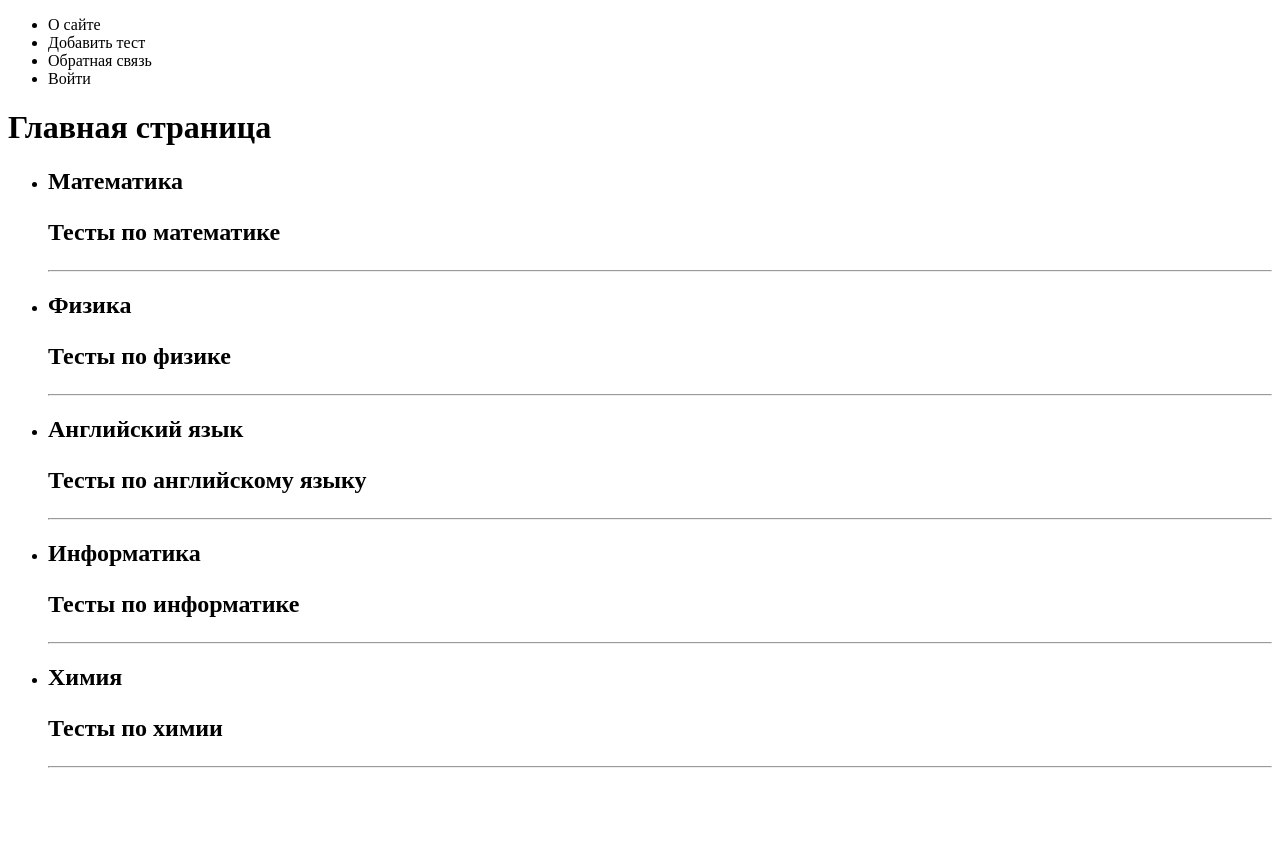
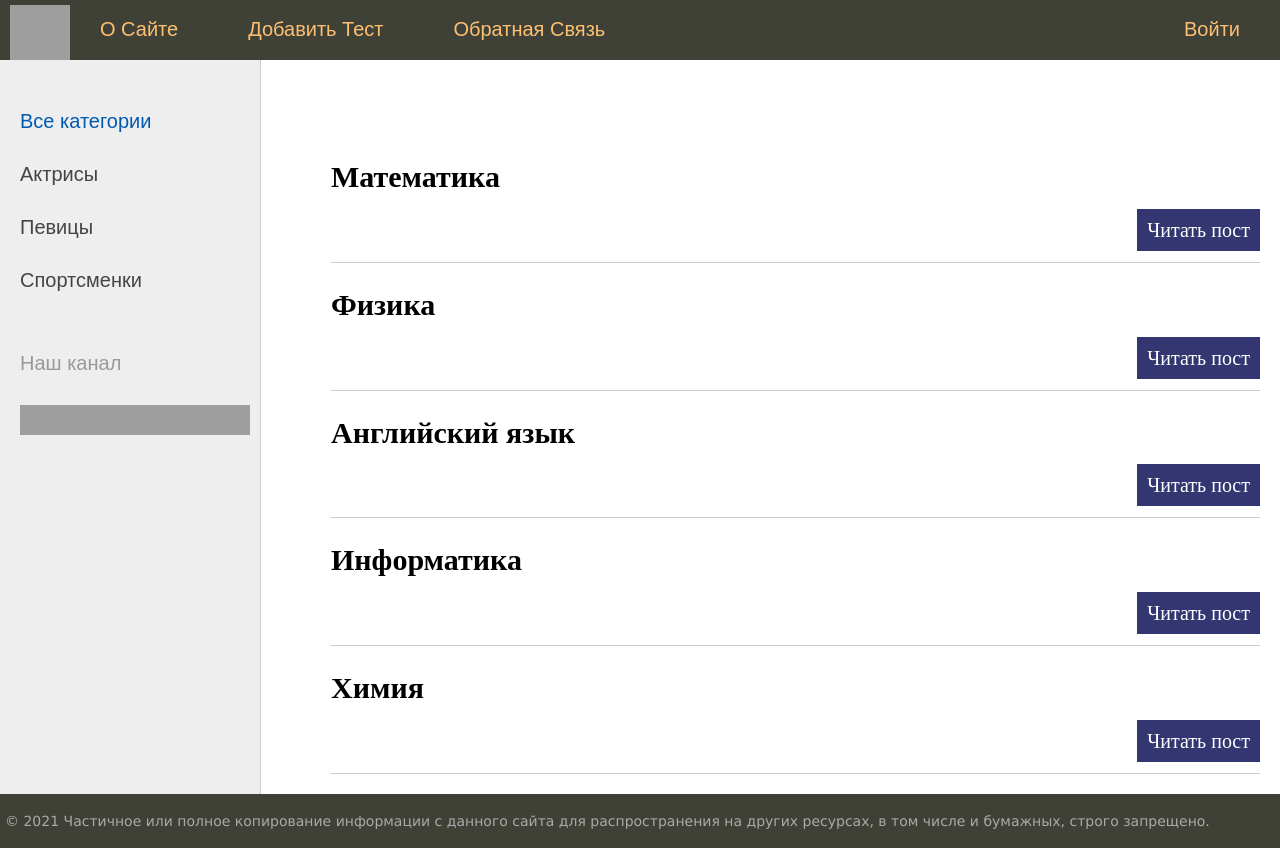
Before and after one commit to PASlednev/tests, a Django app: page / in a window 1280 px wide. Before the commit the page ends 768 px from the top, so only its background shows below. Run offline with Django 4.2, Linux system fonts and the light colour scheme; data comes from the database, SQL or seed files in the repository; grey boxes are pictures that could not be loaded.

Commit message:
make model

```diff
--- a/mysite/mysite/settings.py
+++ b/mysite/mysite/settings.py
@@ -23,7 +23,7 @@
 SECRET_KEY = 'django-insecure-^i+3(&(2+xj$x=rpz**-3a+k686stu+wu=3z$qo(a8em=9j00f'
 
 # SECURITY WARNING: don't run with debug turned on in production!
-DEBUG = False
+DEBUG = True
 
 ALLOWED_HOSTS = ['127.0.0.1']
 
@@ -112,6 +112,8 @@
 # https://docs.djangoproject.com/en/4.0/howto/static-files/
 
 STATIC_URL = 'static/'
+STATIC_ROOT = os.path.join(BASE_DIR, 'static')
+STATICFIELS_DIRS = []
 
 # Default primary key field type
 # https://docs.djangoproject.com/en/4.0/ref/settings/#default-auto-field
--- /dev/null
+++ b/mysite/testsite/static/testsite/css/styles.css
@@ -0,0 +1,392 @@
+html, body {
+	font-family: 'Arial';
+	margin: 0;
+	padding: 0;
+	height: 100%;
+	width: 100%;
+	color: #444;
+}
+
+a {
+	color: #0059b2;
+	text-decoration: none;
+}
+a:hover {
+	color: #CC0000;
+	text-decoration: underline;
+}
+
+img {max-width: 600px; height: auto;}
+
+img.img-article-left {
+	max-width: 300px;
+	height: auto;
+	float: left;
+	padding: 0 10px 10px 0;
+}
+
+img.img-article-left.thumb {
+	max-width: 150px;
+	height: auto;
+}
+
+p.link-read-post {
+	text-align: right;
+}
+p.link-read-post a {
+	padding: 10px;
+	min-width: 100px;
+	background: #333671;
+	color: #fff;
+	text-decoration: none;
+}
+
+div.article-panel {
+    background: #eee;
+    padding: 5px 10px 5px 10px;
+    box-sizing: border-box;
+    overflow: hidden;
+    color: #555;
+}
+div.article-panel p.first {
+    margin: 0;
+    float: left;
+}
+div.article-panel p.last {
+    margin: 0;
+    float: right;
+}
+
+ul.list-articles {
+	list-style: none;
+	margin: 0;
+	padding: 0;
+}
+ul.list-articles li {
+	border-bottom: 1px solid #ccc;
+}
+
+.table-page {
+	width: 100%;
+	height: 100%;
+	vertical-align: top;
+}
+.table-page tr {height: 100%;}
+
+.clear {clear: both;}
+
+.header {
+	background: #3F4137;
+	height: 60px;
+}
+
+.logo {
+	background: url('../images/logo.png') no-repeat 10px 5px;
+	width: 70px;
+	height: 60px;
+}
+
+ul.mainmenu {
+	list-style: none;
+	margin: 0;
+	padding: 0;
+	height: 60px;
+	color: #fdc073;
+	font-size: 20px;
+	overflow: hidden;
+}
+ul.mainmenu li {
+	float: left;
+	margin: 18px 40px 0 30px;
+}
+ul.mainmenu li.logo {margin: 0;}
+ul.mainmenu li.last {float: right;}
+
+ul.mainmenu li a {
+	color: #fdc073;
+	text-decoration: none;
+}
+ul.mainmenu li a:hover {
+	color: #FDA83D;
+}
+
+.panelitems {
+	text-align: center;
+}
+
+ul.langitem {
+	list-style: none;
+	display: inline-block;
+	margin: 30px;
+	padding: 0;
+	max-width: 300px
+}
+ul.langitem li {
+	margin: 10px 0 0 0;
+	width: 100%;
+}
+ul.langitem li.image {
+	margin: 0;
+	text-align: center;
+	width: 100%;
+	height: 250px;
+	overflow: hidden;
+}
+ul.langitem li.descr {
+	color: #777;
+	height: 170px;
+	overflow: hidden;
+}
+ul.langitem li a {
+	color: #fdc073;
+	text-decoration: none;
+	font-size: 20px;
+}
+ul.langitem li a:hover {
+	color: #FDA83D;
+}
+div.button {
+	background: #3F4137;
+	max-width: 200px;
+	margin: 0 auto;
+	padding: 5px 20px 5px 20px;
+	border-radius: 10px;
+	font-size: 20px;
+}
+
+.table-content {
+	width: 100%;
+	min-height: 100%;
+	height: 100%;
+}
+
+.left-chapters {
+	margin: 0;
+	background: #eee;
+	border-right: 1px solid #ccc;
+	min-height: 100%;
+}
+.left-chapters ul {
+	width: 230px;
+	min-height: 100%;
+	margin: 0;
+	padding: 20px 10px 10px 20px;
+	list-style: none;
+	font-size: 20px;
+}
+.left-chapters ul li {
+	margin: 30px 0 0 0;
+	color: #999;
+}
+.left-chapters ul li.selected {color: #0059b2; }
+.left-chapters ul li a {
+	color: #444;
+	text-decoration: none;
+}
+.left-chapters ul li a:hover { color: #CC0000; }
+.left-chapters ul li.share {margin: 60px 0 0 0;}
+.left-chapters ul li.share p {margin: 30px 0 30px 0;}
+.left-chapters ul li.share a {
+	display: inline-block;
+	width: 40px;
+	height: 40px;
+	margin: 0 20px 0 0;
+}
+.left-chapters ul li.share a.share-yt {
+	width: 100%;
+	height: 30px;
+	background: url('../images/share_yt.png') no-repeat 0 0
+}
+.left-chapters ul li.share a.share-yt:hover {
+	width: 100%;
+	height: 30px;
+	background: url('../images/share_yt.png') no-repeat 0 -30px
+}
+
+.content {
+	padding: 40px 20px 20px 40px;
+	width: 100%;
+	box-sizing: border-box;
+}
+
+ul.breadcrumbs {
+	margin: 0;
+	padding: 0;
+	list-style: none;
+	font-size: 20px;
+	font-family: Sans-serif, Arial, Tahoma;
+}
+ul.breadcrumbs li {
+	display: inline-block;
+}
+ul.breadcrumbs li a {
+	color: #0059b2;
+	text-decoration: none;
+}
+ul.breadcrumbs li a:hover { color: #CC0000; }
+ul.breadcrumbs li:after{
+	padding: 0 10px 0 10px;
+	content: "\2192";
+}
+ul.breadcrumbs li.last:after {content: "";}
+
+ul.control {
+	margin: 0;
+	padding: 60px 0 0 0;
+	list-style: none;
+	font-family: Sans-serif, Arial, Tahoma;
+	font-size: 18px;
+	width: 100%;
+}
+ul.control li {	float: left; padding: 0 0 0 10px;}
+ul.control li.first:before {content: "\2190"; padding: 0 10px 0 0;}
+ul.control li.last {float: right; padding: 0 40px 0 0;}
+ul.control li.last:after {content: "\2192"; padding: 0 0 0 10px;}
+ul.control li a { color: #0059b2; text-decoration: none; }
+ul.control li a:hover { color: #CC0000; }
+
+ul.content-table {
+	margin: 0;
+	padding: 60px 0 0 30px;
+	list-style: none;
+	font-family: Sans-serif, Arial, Tahoma;
+	font-size: 28px;
+}
+ul.content-table li {
+	margin: 0 0 40px 0;
+}
+ul.content-table li a {
+	color: #BB5715;
+	text-decoration: none;
+}
+ul.content-table li a:hover {color: #F0711C;}
+
+.content-text {
+	margin: 60px 0 0 30px;
+	color: #000;
+	font-size: 20px;
+	font-family: Yandex Sans Display Light;
+}
+.content-text h1 {font-size: 32px;}
+
+ul.lang-list {
+	list-style: none;
+	margin: 0;
+	padding: 14px 0 0 0;
+	background: #3F4137;
+	width: 100%;
+	height: 50px;
+	border-top: 1px solid #959A82;
+	box-sizing: border-box;
+	font-size: 18px;
+	font-family: Sans-serif, Arial, Tahoma;
+}
+ul.lang-list li {
+	display: inline-block;
+	margin-left: 40px;
+}
+ul.lang-list li.selected {color: #fdc073; border-bottom: 1px solid #fdc073;}
+ul.lang-list li a {
+	color: #eee;
+	text-decoration: none;
+}
+ul.lang-list li a:hover {color: #fdc073;}
+
+.topic-subject .topic-line {
+	border-bottom: 1px solid #CC0000;
+	margin-top: -16px;
+}
+
+.topic-subject .topic-text {
+	display: inline-block;
+	font-size: 28px;
+	color: #777;
+	padding: 0 10px 0 10px;
+	margin-left: 30px;
+	background: #fff;
+	font-family: Sans-serif, Arial, Tahoma;
+}
+
+.list-topic {
+	margin: 40px 0 60px 0;
+	font-family: Sans-serif, Arial, Tahoma;
+}
+.list-topic p {
+	margin: 0;
+	font-size: 28px;
+}
+.list-topic ol {
+	columns: 2;
+	-webkit-columns: 2;
+	column-gap: 40px;
+}
+.list-topic ol li {
+	display: list-item;
+	margin: 10px 10px 0 0px;
+	padding: 0 0 0 10px;
+}
+.list-topic ol li a {
+	color: #0059b2;
+	text-decoration: none;
+}
+.list-topic ol li a:hover {color: #CC0000;}
+
+.highlight {
+	max-width: 350px;
+	padding: 0 10px 0 10px;
+	margin: 0;
+	overflow: auto;
+	overflow-y: hidden;
+	background: #f0f0f0;
+}
+.highlight p { margin: 0; }
+.highlight .block {
+	width: 100%;
+	margin: 0;
+}
+.highlight .block p { margin: 0; }
+
+.quote {
+	background: url('../images/blockquote.png') no-repeat 0 10px;
+	padding: 5px 5px 5px 70px;
+	font-family: Sans-serif, Arial, Tahoma;
+	font-style: italic;
+}
+
+#footer {
+	box-sizing: border-box;
+
+	background: #3F4137;
+	padding: 5px;
+	color: #aaa;
+	font-size: 14px;
+	font-family: Verdana, Geneva, Arial, Helvetica;
+	text-align: left;
+	overflow: hidden;
+}
+#footer a {
+	text-decoration: underline;
+	color: #aaa;
+}
+
+.form-input {
+    width: 300px;
+    font-size: 16px;
+}
+
+.form-label {
+    display: inline-block;
+    min-width: 150px;
+    vertical-align: top;
+}
+
+.form-error ul {
+    list-style: none;
+    padding: 0;
+    color: #CC0000;
+}
+
+.form-button {
+    min-width: 200px;
+    font-size: 16px;
+}
--- a/mysite/testsite/templates/testsite/about.html
+++ b/mysite/testsite/templates/testsite/about.html
@@ -1,6 +1,6 @@
 {% extends 'testsite/base.html' %}
 
 {% block content %}
-<h1>{{ title }}</h1>
+<h1>{{title}}</h1>
 <p>Содержимое страницы о сайте
     {% endblock %}
--- a/mysite/testsite/templates/testsite/base.html
+++ b/mysite/testsite/templates/testsite/base.html
@@ -1,18 +1,81 @@
-<!DOCTYPE html>
+{% load static %}
+
 <html>
 <head>
-    <title>{{ title }}</title>
+	<title>{{title}}</title>
+	<link href="{% static 'testsite/css/styles.css' %}" rel="stylesheet" type="text/css"/>
+	<meta content="text/html; charset=utf-8" http-equiv="Content-Type">
+	<link href="{% static 'testsite/images/main.ico' %}" rel="shortcut icon" type="image/x-icon"/>
+	<meta content="width=device-width, initial-scale=1.0" name="viewport">
 </head>
 <body>
+<table border=0 cellpadding="0" cellspacing="0" class="table-page">
+	<tr>
+		<td valign=top>
 			{% block mainmenu %}
-<ul>
-    {% for i in menu %}
-    <li>{{ i }}</li>
+			<div class="header">
+				<ul class="mainmenu" id="mainmenu">
+					<li class="logo"><a href="{% url 'home' %}">
+						<div class="logo"></div>
+					</a></li>
+					{% for m in menu %}
+					{% if not forloop.last %}
+					<li><a href="#">{{m.title}}</a></li>
+					{% else %}
+					<li class="last"><a href="#">{{m.title}}</a></li>
+					{% endif %}
 					{% endfor %}
 				</ul>
+				<div class="clear"></div>
+			</div>
 			{% endblock mainmenu %}
 
+
+			<table border=0 cellpadding="0" cellspacing="0" class="table-content">
+				<tr>
+					<!-- Sidebar слева -->
+					<td class="left-chapters" valign="top">
+						<ul id="leftchapters">
+							<li class="selected">Все категории</li>
+							<li><a href="#">Актрисы</a></li>
+							<li><a href="#">Певицы</a></li>
+							<li><a href="#">Спортсменки</a></li>
+							<li class="share">
+								<p>Наш канал</p>
+								<a class="share-yt"
+								   href="https://www.youtube.com/channel/UClJzWfGWuGJL2t-3dYKcHTA/playlists"
+								   rel="nofollow" target="_blank"></a>
+							</li>
+						</ul>
+					</td>
+					<!-- Конец Sidebar'а -->
+					<td class="content" valign="top">
+						<!-- Хлебные крошки -->
+						{% block breadcrumbs %}
+						{% endblock %}
+
+						<!-- Блок контента -->
+						<div class="content-text">
 							{% block content %}
 							{% endblock %}
+						</div>
+						<!-- Конец блока контента -->
+
+					</td>
+				</tr>
+			</table>
+		</td>
+	</tr>
+	<!-- Footer -->
+	<tr>
+		<td valign=top>
+			<div id="footer">
+				<p>&copy; 2021 Частичное или полное копирование информации с данного сайта для распространения на других
+					ресурсах, в том числе и бумажных, строго запрещено.</p>
+			</div>
+		</td>
+	</tr>
+</table>
+<!-- Конец footer'а и страницы -->
 </body>
 </html>
--- a/mysite/testsite/templates/testsite/index.html
+++ b/mysite/testsite/templates/testsite/index.html
@@ -1,16 +1,14 @@
 {% extends 'testsite/base.html' %}
 
 {% block content %}
-<h1>{{ title }}</h1>
-
-<ul>
-    {% for i in posts %}
-    <li>
-        <h2>{{i.title}}
-            <p>{{i.description}}</p>
-            <hr>
-    </li>
-    {% endfor %}
+<ul class="list-articles">
+	{% for p in posts %}
+	<li><h2>{{p.title}}</h2>
+		{% autoescape on %}
+		{% endautoescape %}
+		<div class="clear"></div>
+		<p class="link-read-post"><a href="#">Читать пост</a></p>
+	</li>
+	{% endfor %}
 </ul>
-
 {% endblock %}
```
Lines whose indentation alone changed are shown as unchanged.
